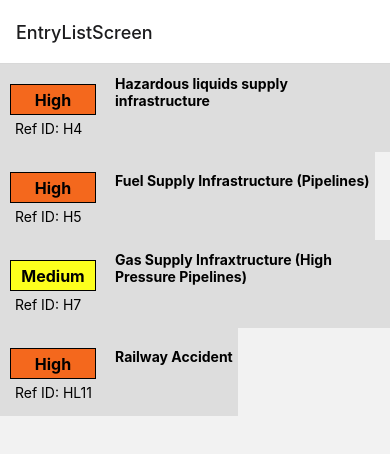
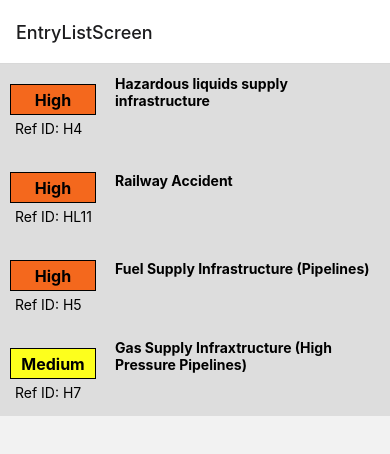
Before and after one commit to phhydaux/sidestep, a React Native app: screen /EntryListScreen in a window 390 px wide. Shown: the top 454 px of the page. Built offline with nearby package versions, Linux system fonts and the light colour scheme.

Commit message:
Fixed Android versions so it displays similarly to IOS with the same screen animations.  Also fixed display order so that subsequent detail screens obey the display order.

```diff
--- a/App.js
+++ b/App.js
@@ -4,17 +4,22 @@ import { Ionicons } from "@expo/vector-icons";
 
 import { StyleSheet, Text, View, Button } from "react-native";
 import { NavigationContainer } from "@react-navigation/native";
-import { createNativeStackNavigator } from "@react-navigation/native-stack";
+import { TransitionSpecs, CardStyleInterpolators } from '@react-navigation/stack';
+import { createStackNavigator } from '@react-navigation/stack';
+//import { createNativeStackNavigator } from "@react-navigation/native-stack";
 
 import EntryListScreen from "./screens/EntryListScreen";
 import EntryDetailScreen from "./screens/EntryDetailScreen";
 
 import SectionSelectionScreen from "./screens/SectionSelectionScreen";
+import { GestureHandlerRootView } from "react-native-gesture-handler";
 
-const Stack = createNativeStackNavigator();
+//const Stack = createNativeStackNavigator();
+const Stack = createStackNavigator();
 
 export default function App() {
   return (
+    <GestureHandlerRootView style={{ flex: 1}}>
     <NavigationContainer>
       <Stack.Navigator>
         <Stack.Screen
@@ -37,12 +42,15 @@ export default function App() {
                 onPress={() => navigation.popToTop()}
               />
             ),
+            cardStyleInterpolator: CardStyleInterpolators.forHorizontalIOS,
+
           })}
         />
 
         <Stack.Screen name="Section" component={SectionSelectionScreen} />
       </Stack.Navigator>
     </NavigationContainer>
+    </GestureHandlerRootView>
   );
 }
 
--- a/package.json
+++ b/package.json
@@ -12,6 +12,7 @@
     "@react-navigation/bottom-tabs": "^6.4.0",
     "@react-navigation/native": "^6.0.13",
     "@react-navigation/native-stack": "^6.9.1",
+    "@react-navigation/stack": "^6.3.3",
     "expo": "~46.0.16",
     "expo-status-bar": "~1.4.0",
     "react": "18.0.0",
--- a/screens/EntryDetailScreen.js
+++ b/screens/EntryDetailScreen.js
@@ -14,18 +14,17 @@ import {
   Gesture,
   Directions,
 } from "react-native-gesture-handler";
-import {getHeaderTitle} from '@react-navigation/elements';
-
+import { getHeaderTitle } from "@react-navigation/elements";
 
 import Registry from "../dataStore/dataSource";
 import RiskLevelBadge from "../components/RiskLevelBadge";
 
-
-
-
 const EntryDetailScreen = ({ navigation, route }) => {
   var currentEntry = Registry.entries[route.params.entry];
   var arrayLength = Registry.entries.length;
+  var displayOrder = route.params.order;
+  var thisIndex = route.params.index;
+
 
   //This is the screen that will display the details of the risk
   // It will be called for each risk with a different ID.
@@ -39,11 +38,13 @@ const EntryDetailScreen = ({ navigation, route }) => {
   const swipeLeft = Gesture.Fling()
     .direction(Directions.LEFT)
     .onStart(() => {
-      var nextEntryRef = currentEntry.InternalID + 1;
-      if (nextEntryRef == arrayLength) {
+
+
+      if (thisIndex  == displayOrder.length -1) {
         alert("end of list reached");
       } else {
-        navigation.push("Entry Detail", { entry: nextEntryRef });
+        var nextEntryRef = displayOrder[thisIndex + 1];
+        navigation.push("Entry Detail", { entry: nextEntryRef, index: thisIndex + 1, order: displayOrder });
       }
     });
 
@@ -106,11 +107,13 @@ const EntryDetailScreen = ({ navigation, route }) => {
               </Text>
             </View>
             <View
-            style={styles.separator}
-            lightColor="#eee"
-            darkColor="rgba(255,255,255,1)"
-          />
-          <View style={{height: 300}}><Text></Text></View>
+              style={styles.separator}
+              lightColor="#eee"
+              darkColor="rgba(255,255,255,1)"
+            />
+            <View style={{ height: 300 }}>
+              <Text></Text>
+            </View>
           </ScrollView>
         </SafeAreaView>
       </GestureDetector>
@@ -129,7 +132,7 @@ const styles = StyleSheet.create({
   bar: {
     flex: 0,
     flexDirection: "row",
-    alignItems: "",
+
     paddingLeft: 5,
     paddingRight: 5,
     paddingBottom: 0,
--- a/screens/EntryListScreen.js
+++ b/screens/EntryListScreen.js
@@ -1,6 +1,13 @@
 import * as React from "react";
 import { StatusBar } from "expo-status-bar";
-import { StyleSheet, View, Text, Button, ScrollView } from "react-native";
+import {
+  StyleSheet,
+  View,
+  Text,
+  Button,
+  ScrollView,
+  Pressable,
+} from "react-native";
 import { NavigationContext } from "@react-navigation/native";
 import { createNativeStackNavigator } from "@react-navigation/native-stack";
 import Registry from "../dataStore/dataSource";
@@ -19,33 +26,30 @@ const EntryListScreen = ({ navigation }) => {
   // probably the order they are recorded in the data store.  We will accept that as an
   // array of the internal entry reference numbers.
 
- let displayOrder = Registry.entries.map(({ InternalID }) => InternalID);
+  //let displayOrder = Registry.entries.map(({ InternalID }) => InternalID);
 
-  //let displayOrder = [0,1,2,3];
+  let displayOrder = [0,3,1,2];
 
-
-
-  var tap = displayOrder.map((entryNum) =>
-    Gesture.Tap().onStart(() => {
-      navigation.push("Entry Detail", { entry: entryNum });
-    })
-  );
-
-
+  // var tap = displayOrder.map((entryNum) =>
+  //   Gesture.Tap().onStart(() => {
+  //     navigation.push("Entry Detail", { entry: entryNum });
+  //   })
+  // );
 
   return (
     <SafeAreaView>
       <ScrollView>
-        {displayOrder.map((entryNum,index) => (
-          <GestureDetector gesture={tap[index]} key={entryNum}>
-            <View style={styles.card}>
-              <Text>
-                <EntrySummaryCard key={entryNum} currentEntryNum={entryNum} />
-              </Text>
-              <Text></Text>
-            </View>
-          </GestureDetector>
-
+        {displayOrder.map((entryNum, index, dispOrder) => (
+          <View style={styles.card} key={entryNum}>
+            <Pressable
+              onPress={() =>
+                navigation.push("Entry Detail", { entry: entryNum, index: index, order: dispOrder })
+              }
+              key={entryNum}
+            >
+              <EntrySummaryCard key={entryNum} currentEntryNum={entryNum} />
+            </Pressable>
+          </View>
         ))}
       </ScrollView>
     </SafeAreaView>
@@ -64,7 +68,7 @@ const styles = StyleSheet.create({
   bar: {
     flex: 0,
     flexDirection: "row",
-    alignItems: "",
+
     paddingLeft: 5,
     paddingRight: 5,
     paddingBottom: 0,
```
Also changed, not shown: 1 other file (tests, documents, lock files or other folders).
